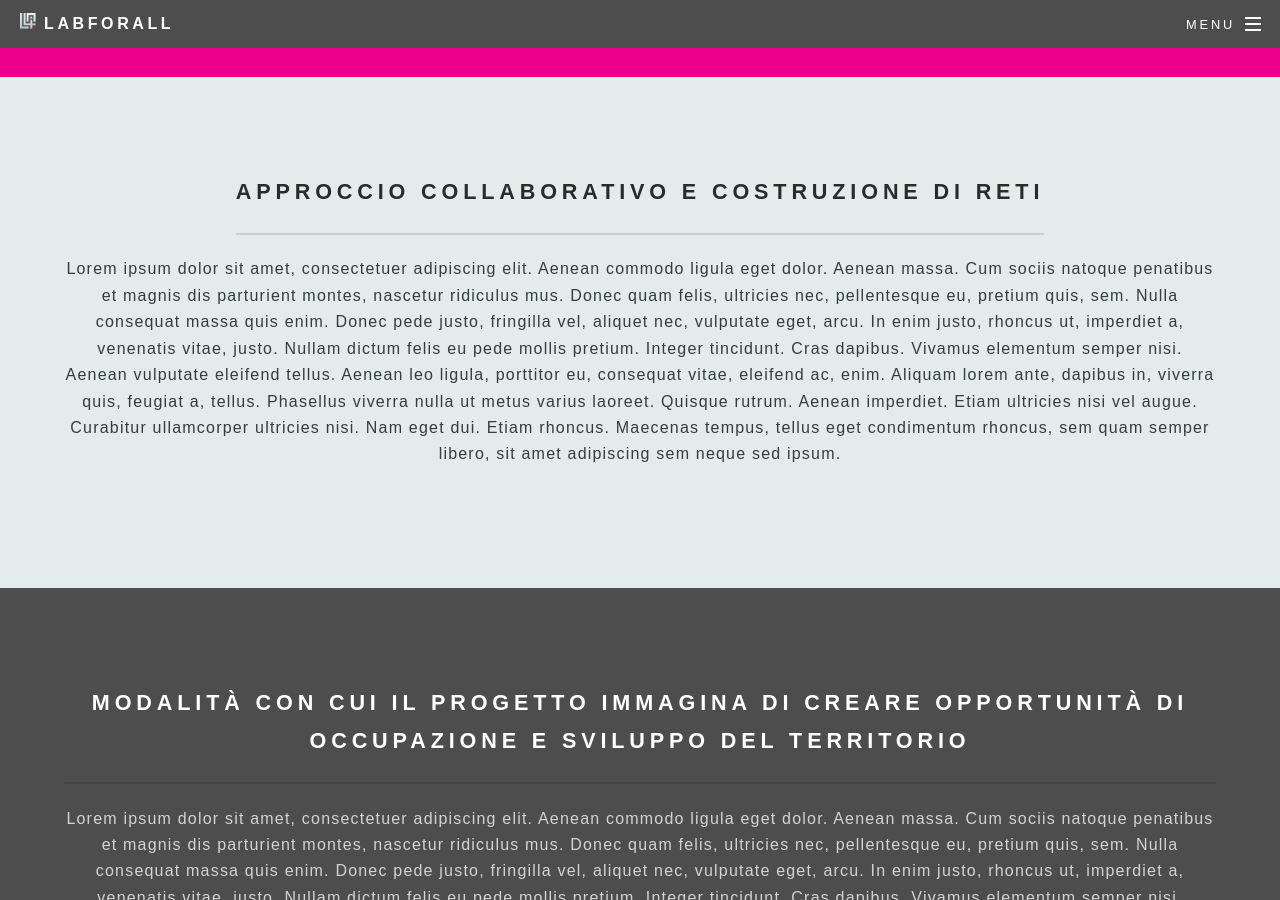
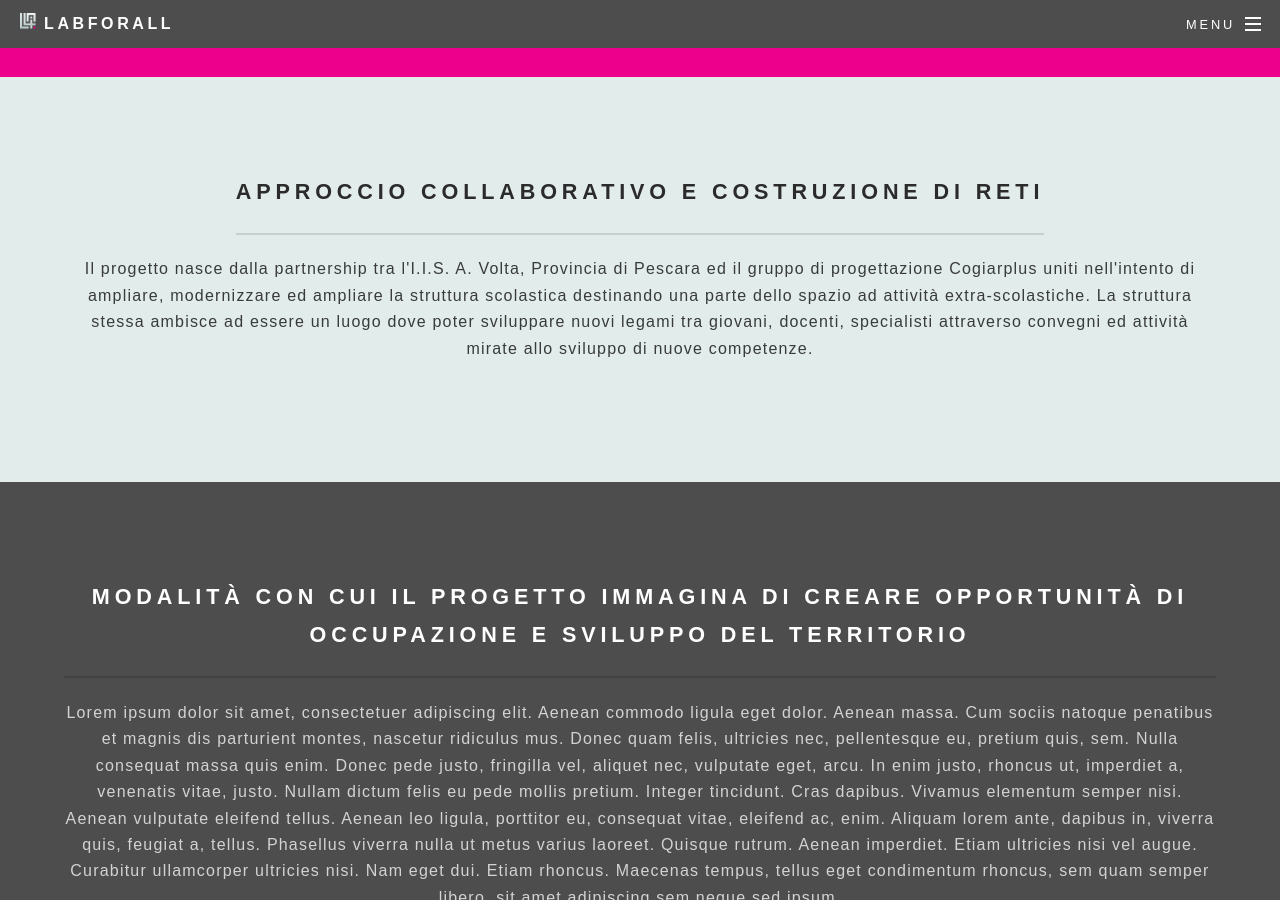
Before and after one commit to cogiarplus/labforall, a Jekyll site: the page built from index.html, in a window 1280 px wide and 900 px high, scrolled down 6920 px. Built offline with Jekyll 4.4.1, drawn with Linux system fonts in a browser that asks for light colours; some web fonts are replaced.

Commit message:
Update _config.yml

```diff
--- a/_config.yml
+++ b/_config.yml
@@ -94,7 +94,9 @@ punti_di_forza_e_di_debolezza: "Lorem ipsum dolor sit amet, consectetuer adipisc
 
 # APPROCCIO COLLABORATIVO E COSTRUZIONE DI RETI (MAX 1000 BATTUTE)
 # Partnership e reti in essere, altre collaborazioni che si intendono attivare e come
-approccio_collaborativo_e_costruzione_di_reti: "Lorem ipsum dolor sit amet, consectetuer adipiscing elit. Aenean commodo ligula eget dolor. Aenean massa. Cum sociis natoque penatibus et magnis dis parturient montes, nascetur ridiculus mus. Donec quam felis, ultricies nec, pellentesque eu, pretium quis, sem. Nulla consequat massa quis enim. Donec pede justo, fringilla vel, aliquet nec, vulputate eget, arcu. In enim justo, rhoncus ut, imperdiet a, venenatis vitae, justo. Nullam dictum felis eu pede mollis pretium. Integer tincidunt. Cras dapibus. Vivamus elementum semper nisi. Aenean vulputate eleifend tellus. Aenean leo ligula, porttitor eu, consequat vitae, eleifend ac, enim. Aliquam lorem ante, dapibus in, viverra quis, feugiat a, tellus. Phasellus viverra nulla ut metus varius laoreet. Quisque rutrum. Aenean imperdiet. Etiam ultricies nisi vel augue. Curabitur ullamcorper ultricies nisi. Nam eget dui. Etiam rhoncus. Maecenas tempus, tellus eget condimentum rhoncus, sem quam semper libero, sit amet adipiscing sem neque sed ipsum."
+approccio_collaborativo_e_costruzione_di_reti: "Il progetto nasce dalla partnership tra l'I.I.S. A. Volta, Provincia di Pescara ed il gruppo di progettazione Cogiarplus uniti nell'intento di ampliare, modernizzare ed ampliare la struttura scolastica destinando una parte dello spazio ad attività extra-scolastiche.
+La struttura stessa ambisce ad essere un luogo dove poter sviluppare nuovi legami tra giovani, docenti, specialisti attraverso convegni ed attività mirate allo sviluppo di nuove competenze."
+
 
 # MODALITA` CON CUI IL PROGETTO IMMAGINA DI CREARE OPPORTUNITA` DI OCCUPAZIONE E SVILUPPO DEL TERRITORIO (MAX 1000 BATTUTE)
 occupazione_e_sviluppo_del_territorio: "Lorem ipsum dolor sit amet, consectetuer adipiscing elit. Aenean commodo ligula eget dolor. Aenean massa. Cum sociis natoque penatibus et magnis dis parturient montes, nascetur ridiculus mus. Donec quam felis, ultricies nec, pellentesque eu, pretium quis, sem. Nulla consequat massa quis enim. Donec pede justo, fringilla vel, aliquet nec, vulputate eget, arcu. In enim justo, rhoncus ut, imperdiet a, venenatis vitae, justo. Nullam dictum felis eu pede mollis pretium. Integer tincidunt. Cras dapibus. Vivamus elementum semper nisi. Aenean vulputate eleifend tellus. Aenean leo ligula, porttitor eu, consequat vitae, eleifend ac, enim. Aliquam lorem ante, dapibus in, viverra quis, feugiat a, tellus. Phasellus viverra nulla ut metus varius laoreet. Quisque rutrum. Aenean imperdiet. Etiam ultricies nisi vel augue. Curabitur ullamcorper ultricies nisi. Nam eget dui. Etiam rhoncus. Maecenas tempus, tellus eget condimentum rhoncus, sem quam semper libero, sit amet adipiscing sem neque sed ipsum."
```
